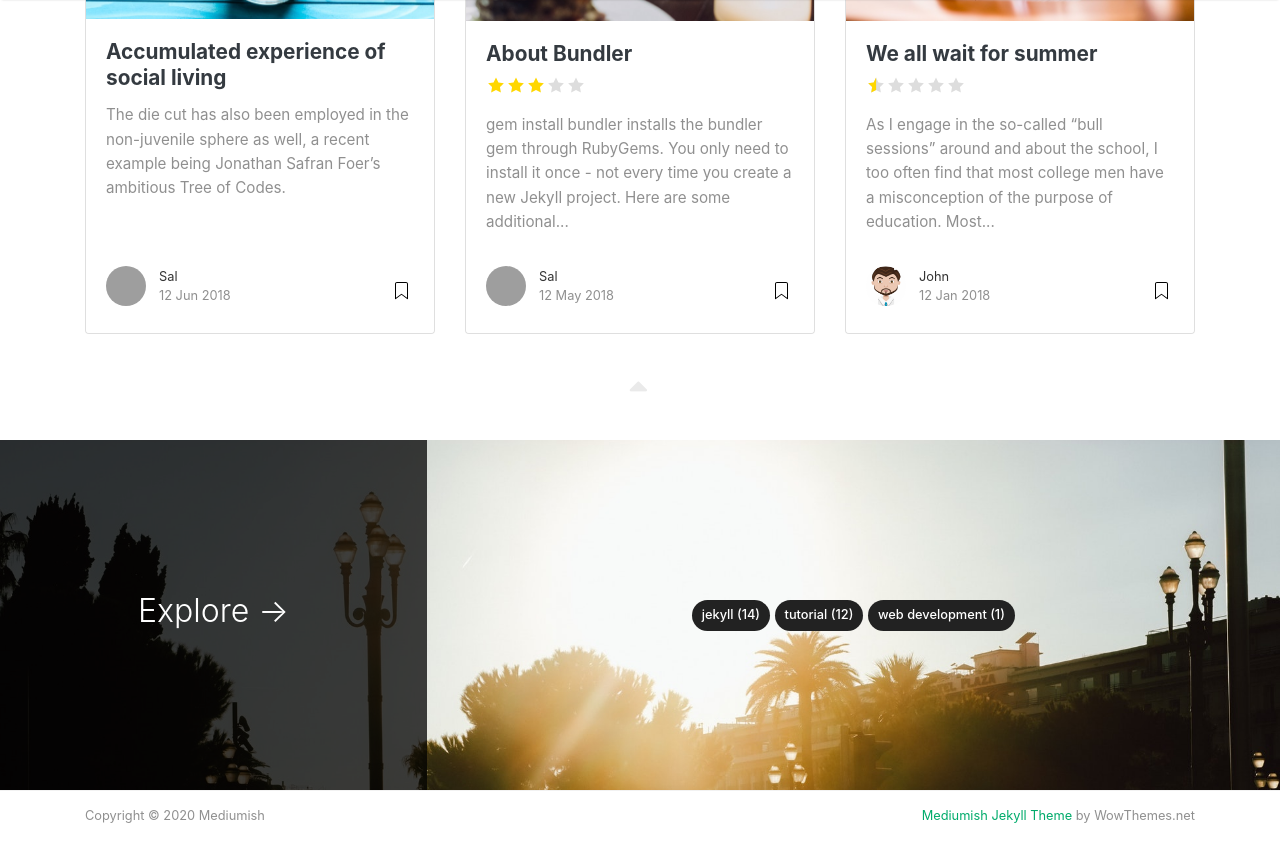
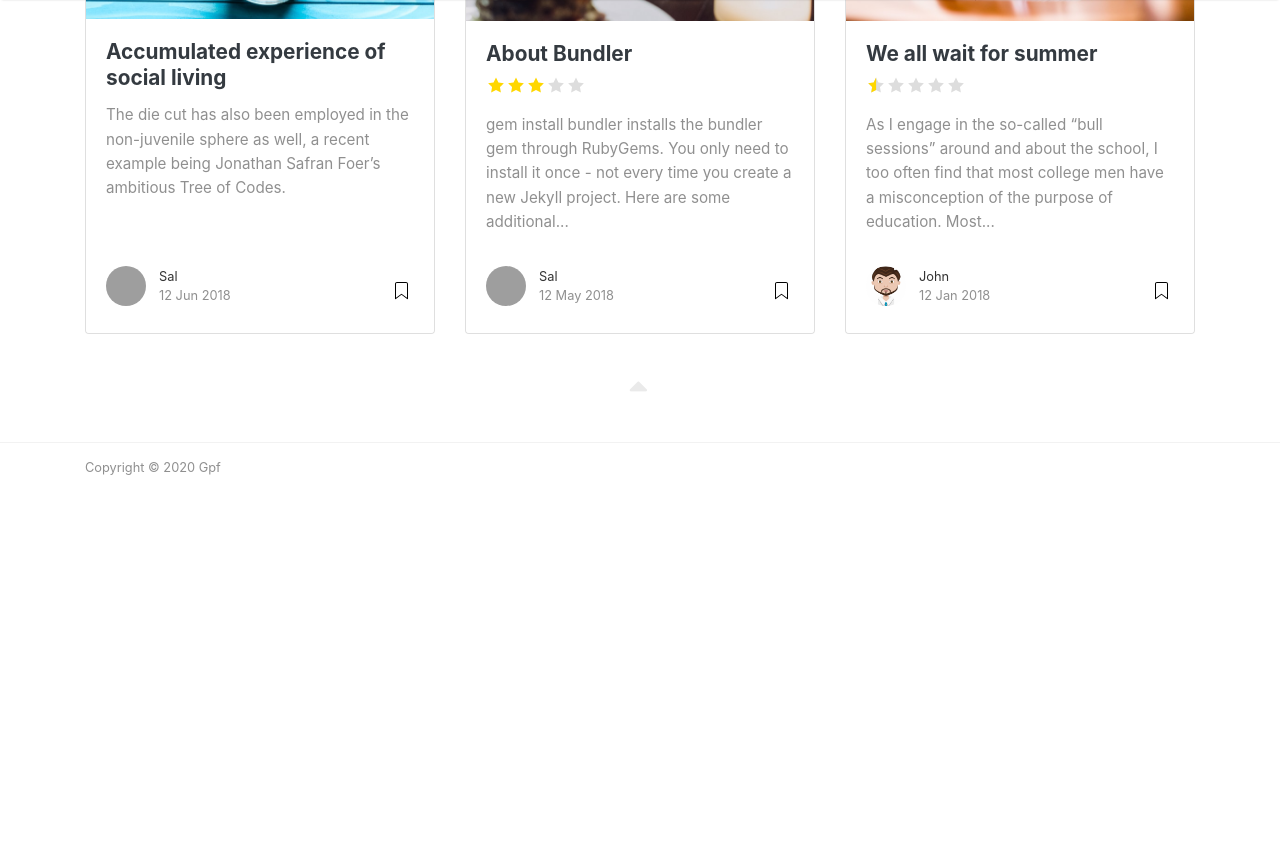
Before and after one commit to gpf192/gpf192.github.io, a Jekyll site: the page built from index.html, in a window 1280 px wide and 900 px high, scrolled down 1502 px. Shown: the top 862 px of the window. Built offline with Jekyll 4.4.1, drawn with Linux system fonts in a browser that asks for light colours; nearby versions of some CDN libraries; the list of posts is cut into pages by our own code; after the commit the page ends 2054 px from its top, so only the background shows below that; grey boxes are pictures that could not be loaded.

Commit message:
feat hide

```diff
--- a/_config.yml
+++ b/_config.yml
@@ -1,5 +1,5 @@
 # Site
-name: "Mediumish"
+name: "Gpf"
 title: "Mediumish"
 description: "Jekyll template, Medium styled, free for bloggers."
 logo: 'assets/images/logo.png'
--- a/_layouts/default.html
+++ b/_layouts/default.html
@@ -48,9 +48,9 @@ ga('send', 'pageview');
     <div class="container pr-0">
 
     <!-- Begin Logo -->
-    <a class="navbar-brand" href="{{ site.baseurl }}/">
+<!--    <a class="navbar-brand" href="{{ site.baseurl }}/">
     <img src="{{ site.baseurl }}/{{ site.logo }}" alt="{{ site.name }}">
-    </a>
+    </a>-->
     <!-- End Logo -->
 
     <button class="navbar-toggler" type="button" data-toggle="collapse" data-target="#navbarMediumish" aria-controls="navbarSupportedContent" aria-expanded="false" aria-label="Toggle navigation">
@@ -143,7 +143,7 @@ ga('send', 'pageview');
 
 <!-- Categories Jumbotron
 ================================================== -->
-<div class="jumbotron fortags">
+<!--<div class="jumbotron fortags">
 	<div class="d-md-flex h-100">
 		<div class="col-md-4 transpdark align-self-center text-center h-100">
             <div class="d-md-flex align-items-center justify-content-center h-100">
@@ -164,7 +164,7 @@ ga('send', 'pageview');
             {% assign categories_list = nil %}
 		</div>
 	</div>
-</div>
+</div>-->
 
 <!-- Begin Footer
 ================================================== -->
@@ -174,9 +174,9 @@ ga('send', 'pageview');
             <div class="col-md-6 col-sm-6 text-center text-lg-left">
                 Copyright © {{ site.time | date: "%Y" }} {{ site.name }}
             </div>
-            <div class="col-md-6 col-sm-6 text-center text-lg-right">
+<!--            <div class="col-md-6 col-sm-6 text-center text-lg-right">
                 <a target="_blank" href="https://www.wowthemes.net/mediumish-free-jekyll-template/">Mediumish Jekyll Theme</a> by WowThemes.net
-            </div>
+            </div>-->
         </div>
     </div>
 </footer>
```
